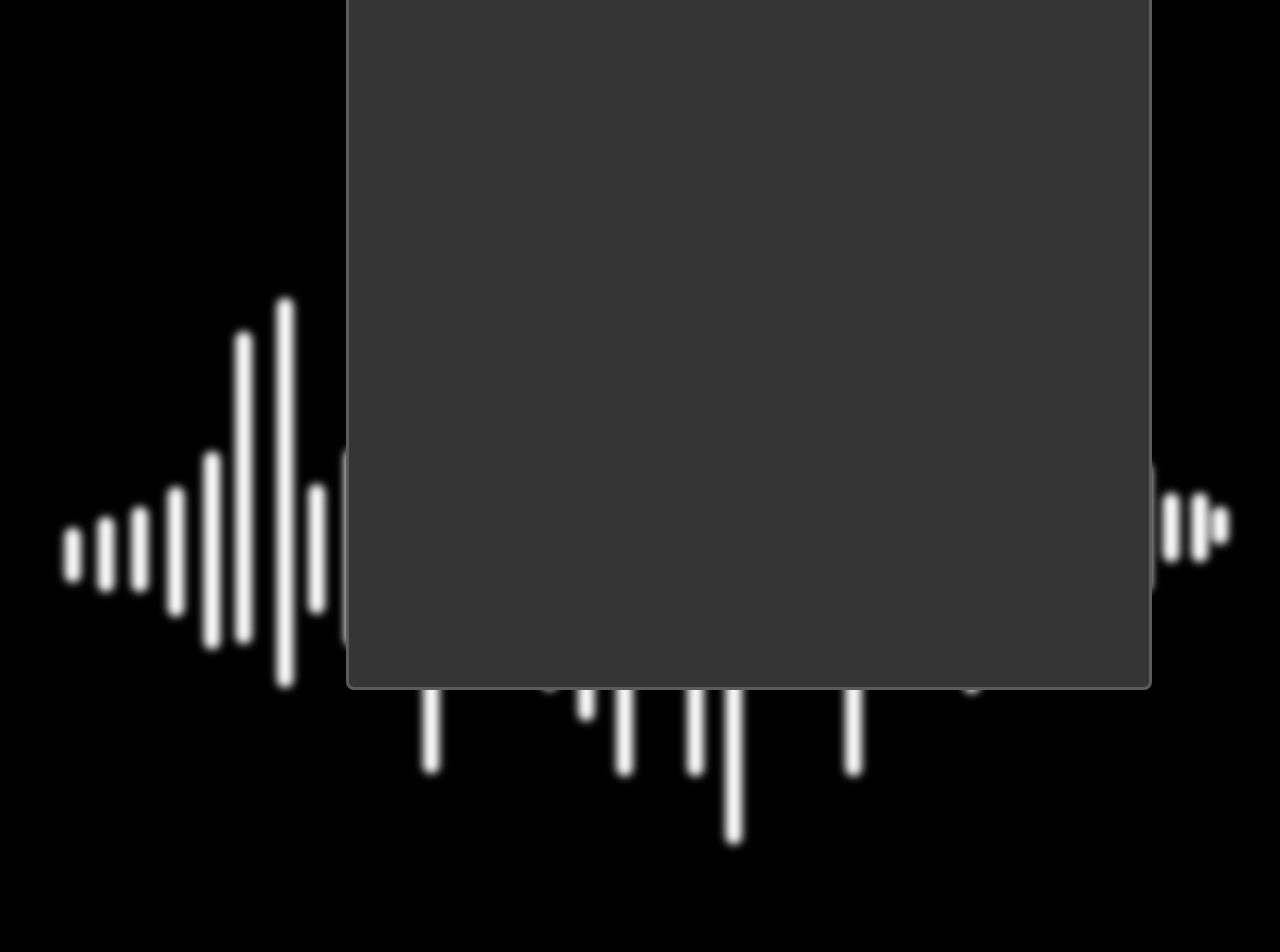
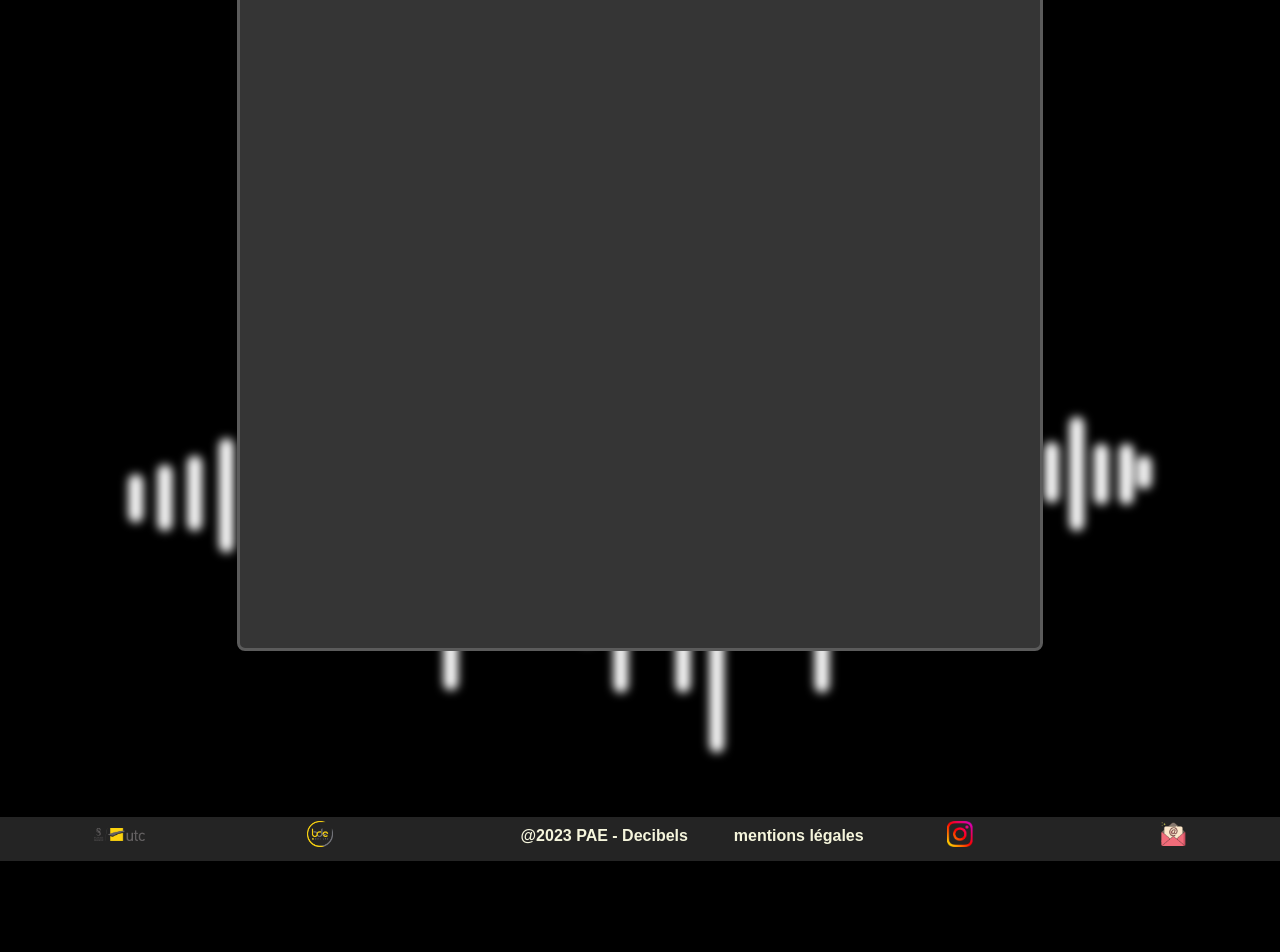
Before and after one commit to Decibels-UTC/website, a React (Create React App) app: page /legals in a window 1280 px wide. Shown: the part 380-1332 px from the top of the page. After the commit the page ends 1241 px from the top, so only its background shows below. Built offline with nearby package versions, Linux system fonts and the light colour scheme; a web font is replaced by a local one.

Commit message:
fix css everywhere

```diff
--- a/src/components/Container.jsx
+++ b/src/components/Container.jsx
@@ -4,7 +4,7 @@ import { motion } from "framer-motion"
 function Container(props) {
     return(
         <>
-            <motion.div className={"container"} style={{width:props.width, height:props.height}}
+            <motion.div className={"container"} style={{width:props.width, height:props.height, "z-index":"2"}}
 
 
             >
--- a/src/components/Legals.jsx
+++ b/src/components/Legals.jsx
@@ -7,14 +7,20 @@ import '../style/Legals.css'
 
 function Legals(){
     return(
-        <div className="page-legals">
-            <h1 className={"title legals-title"}>Mentions légales</h1>
-            <div className={"text-middle-legals"}>
-                <Container classname={"text-legals"} height={800} width={800} title={"Politique de confidentialité"} text={"Cookies : "+ "\n" +
+        <>
+            <div className={"main-content-legals"} >
+
+
+            <div className={"main-content-legals-1"}>
+                <h1 className={"title legals-title"}>Mentions légales</h1>
+            </div>
+            <div className={"main-content-legals-2"}>
+                <Container classname={"text-legals"} height={"800px"} width={"800px"} title={"Politique de confidentialité"} text={"Cookies : "+ "\n" +
                 ""
                 }/>
             </div>
-            <div className={"div-son-legals"}>
+
+            <div className={"main-content-legals-3"}>
                 <motion.img
                 initial={{opacity: 0, scale: 0.9}}
                 whileInView={{opacity: 1, scale: 1}}
@@ -24,8 +30,8 @@ function Legals(){
                 </motion.img>
             </div>
 
-
-        </div>
+            </div>
+        </>
     );
 }
 
--- a/src/pages/MentionLegals.jsx
+++ b/src/pages/MentionLegals.jsx
@@ -13,6 +13,7 @@ function MentionLegals(){
                 transition={{duration: 1.5}}
                 src={decibels} className={"logo-legals"}>
             </motion.img></a>
+
             <Legals/>
             <Footer/>
         </>
--- a/src/style/Footer.css
+++ b/src/style/Footer.css
@@ -8,7 +8,7 @@
 }
 
 .footer-item {
-    width: 3%;
+    width: 2%;
     text-align: center;
     margin-bottom: 10px;
     white-space : nowrap
@@ -19,10 +19,12 @@
     color: white;
 }
 
-.img-footer-bde, .img-footer-utc, .img-socials {
+.img-footer-bde, .img-socials {
     width: 100%;
 }
-
+.img-footer-utc{
+    width: 200%;
+}
 .footer-info {
     font-weight: bolder;
     color: beige;
--- a/src/style/Legals.css
+++ b/src/style/Legals.css
@@ -1,43 +1,24 @@
-.page-legals{
-    text-align: center;
-    align-items: center;
-    align-content: center;
-    padding-bottom: 1em;
+.main-content-legals > div{
+    display: flex;
+    justify-content: center;
+
 }
-
-.text-middle-legals{
-    position: relative;
-    padding: 2%;
-    margin: 0 auto;
-    margin-left: 25%;
-    margin-right: auto;
+.legals-title{
     z-index: 2;
-    padding-bottom: 20%;
 }
-
-.div-son-legals{
-    position: relative;
-    width: 70%;
+.item-son-legals{
+    z-index: 0;
+    filter: blur(0.3em);
+    width: 80%;
     height: auto;
-    z-index: 1;
-    padding-bottom: 10em;
-    margin-top: -50em;
-    margin-left: 4em;
 }
-
-.item-son-legals{
-    filter: blur(4px);
-    width: 130%;
-    height: auto;
+.main-content-legals-3{
+    margin-top: -40%;
+    padding-bottom: 5%;
 }
 
 .logo-legals{
-    width: 35%;
+    width: 30%;
     height: auto;
-    margin: 1%;
+    padding-bottom: 2%;
 }
-
-@media only screen and (min-device-width : 0px) and (max-device-width : 1024px) {
-
-
-}
```
